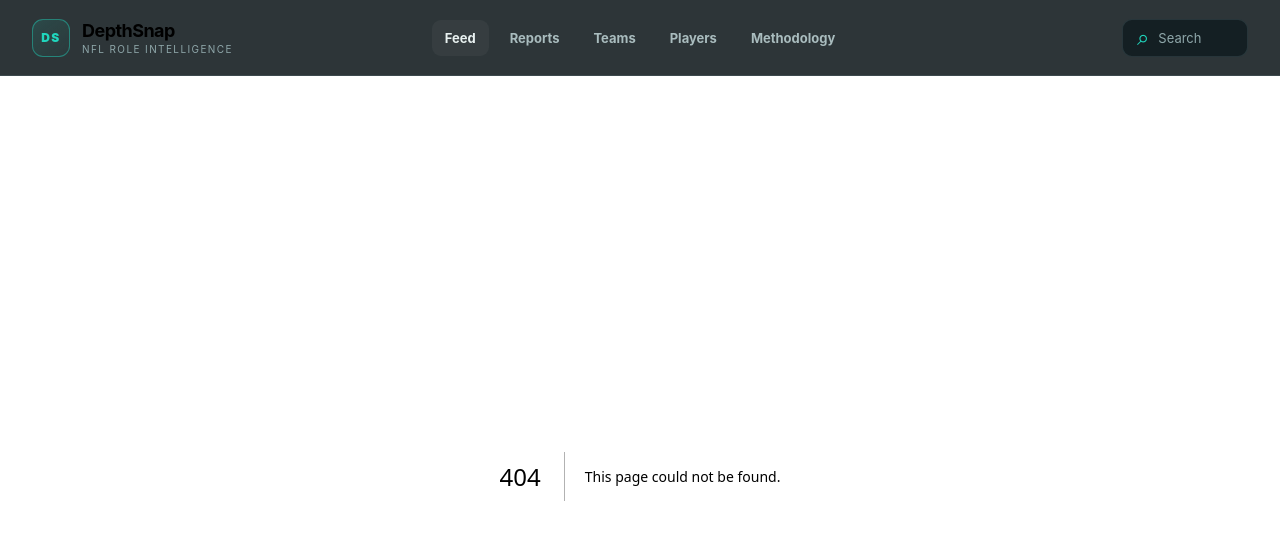
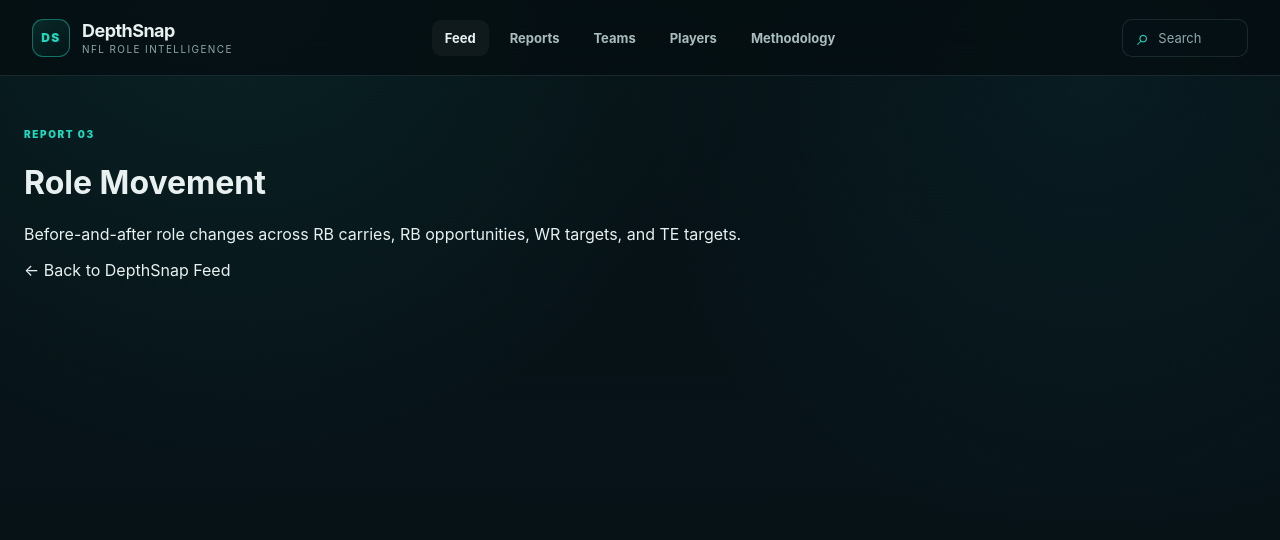
Before and after one commit to tucknub/nfl-prop-war-room, a Next.js app in the folder apps/web/: page /reports/movement in a window 1280 px wide. Before the commit this address had no page. Shown: the top 540 px of the page. Built offline with nearby package versions, Linux system fonts and the light colour scheme.

Commit message:
Add DepthSnap role movement route

```diff
--- /dev/null
+++ b/apps/web/src/app/reports/movement/page.tsx
@@ -0,0 +1,11 @@
+import { PlaceholderPage } from "@/components/placeholder-page";
+
+export default function MovementPage() {
+  return (
+    <PlaceholderPage
+      eyebrow="Report 03"
+      title="Role Movement"
+      description="Before-and-after role changes across RB carries, RB opportunities, WR targets, and TE targets."
+    />
+  );
+}
```
